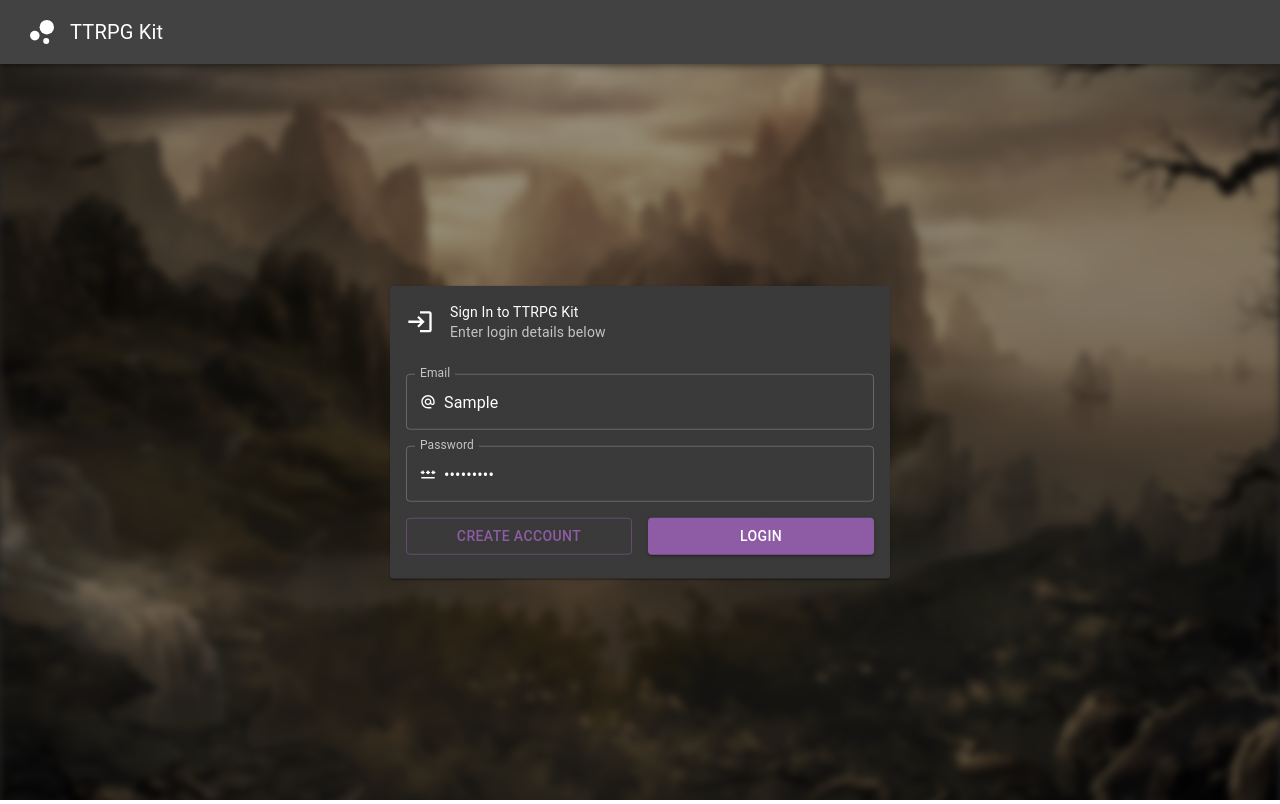
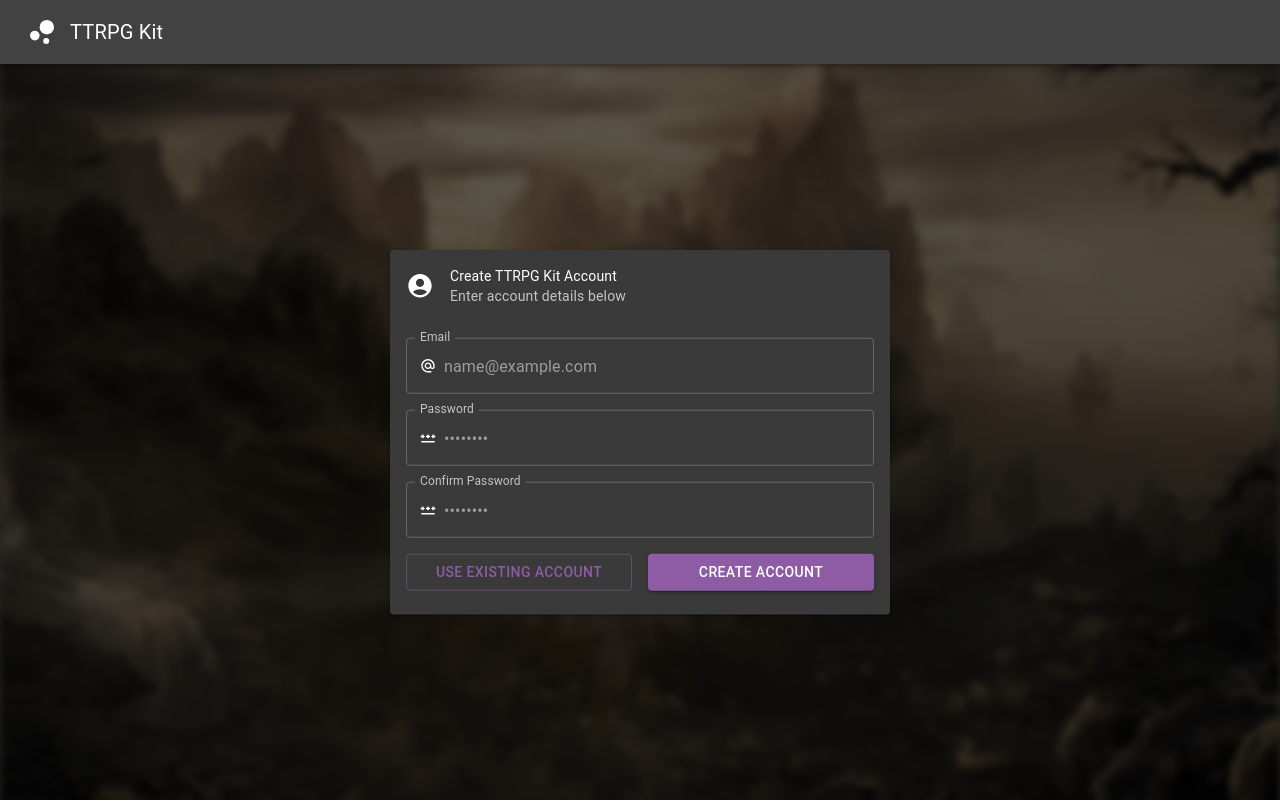
Before and after one commit to iTecAI/ttrpg-toolkit, a React (Create React App) app in the folder client/: page /login in a window 1280 px wide. Both pictures are taken after typing "Sample", "Sample123" into the empty fields and a click on the button "CREATE ACCOUNT". Built offline with nearby package versions, Linux system fonts and the light colour scheme.

Commit message:
login/signup form switching

```diff
--- a/client/src/pages/login/Login.tsx
+++ b/client/src/pages/login/Login.tsx
@@ -8,10 +8,23 @@ import {
     TextField,
 } from "@mui/material";
 import React, { useState } from "react";
-import { MdAlternateEmail, MdLogin, MdPassword } from "react-icons/md";
+import {
+    MdAccountCircle,
+    MdAlternateEmail,
+    MdLogin,
+    MdPassword,
+} from "react-icons/md";
 import "./style.scss";
 
-function LoginForm() {
+type loginMode = "login" | "signup";
+type loginStatus = null | "error" | "working" | "success";
+type formProps = {
+    setMode: (mode: loginMode) => void;
+    status: loginStatus;
+    setStatus: (status: loginStatus) => void;
+};
+
+function LoginForm(props: formProps) {
     const [email, setEmail] = useState("");
     const [pass, setPass] = useState("");
 
@@ -19,7 +32,7 @@ function LoginForm() {
         <Card className="login-form">
             <CardHeader
                 title="Sign In to TTRPG Kit"
-                subheader="Enter login details below"
+                subheader="Enter account details below"
                 avatar={<MdLogin size={28} className="header-icon" />}
             />
             <CardContent>
@@ -58,7 +71,12 @@ function LoginForm() {
                         spacing={2}
                         className="button-panel"
                     >
-                        <Button variant="outlined">Create Account</Button>
+                        <Button
+                            variant="outlined"
+                            onClick={() => props.setMode("signup")}
+                        >
+                            Create Account
+                        </Button>
                         <Button variant="contained">Login</Button>
                     </Stack>
                 </Stack>
@@ -67,8 +85,82 @@ function LoginForm() {
     );
 }
 
-type loginMode = "login" | "signup";
-type loginStatus = null | "error" | "working" | "success";
+function CreateAccountForm(props: formProps) {
+    const [email, setEmail] = useState("");
+    const [pass, setPass] = useState("");
+    const [passConfirm, setPassConfirm] = useState("");
+
+    return (
+        <Card className="login-form">
+            <CardHeader
+                title="Create TTRPG Kit Account"
+                subheader="Enter account details below"
+                avatar={<MdAccountCircle size={28} className="header-icon" />}
+            />
+            <CardContent>
+                <Stack spacing={2}>
+                    <TextField
+                        label="Email"
+                        value={email}
+                        onChange={(e) => setEmail(e.target.value)}
+                        placeholder="name@example.com"
+                        InputProps={{
+                            startAdornment: (
+                                <InputAdornment position="start">
+                                    <MdAlternateEmail />
+                                </InputAdornment>
+                            ),
+                        }}
+                        fullWidth
+                    />
+                    <TextField
+                        label="Password"
+                        value={pass}
+                        onChange={(e) => setPass(e.target.value)}
+                        placeholder="••••••••"
+                        InputProps={{
+                            startAdornment: (
+                                <InputAdornment position="start">
+                                    <MdPassword />
+                                </InputAdornment>
+                            ),
+                        }}
+                        fullWidth
+                        type="password"
+                    />
+                    <TextField
+                        label="Confirm Password"
+                        value={passConfirm}
+                        onChange={(e) => setPassConfirm(e.target.value)}
+                        placeholder="••••••••"
+                        InputProps={{
+                            startAdornment: (
+                                <InputAdornment position="start">
+                                    <MdPassword />
+                                </InputAdornment>
+                            ),
+                        }}
+                        fullWidth
+                        type="password"
+                    />
+                    <Stack
+                        direction={"row"}
+                        spacing={2}
+                        className="button-panel"
+                    >
+                        <Button
+                            variant="outlined"
+                            onClick={() => props.setMode("login")}
+                        >
+                            Use Existing Account
+                        </Button>
+                        <Button variant="contained">Create Account</Button>
+                    </Stack>
+                </Stack>
+            </CardContent>
+        </Card>
+    );
+}
 
 export function Login() {
     const [mode, setMode] = useState("login" as loginMode);
@@ -82,7 +174,19 @@ export function Login() {
                 src="assets/login-wallpaper.jpg"
             />
 
-            {mode === "login" ? <LoginForm /> : <></>}
+            {mode === "login" ? (
+                <LoginForm
+                    setMode={setMode}
+                    status={status}
+                    setStatus={setStatus}
+                />
+            ) : (
+                <CreateAccountForm
+                    setMode={setMode}
+                    status={status}
+                    setStatus={setStatus}
+                />
+            )}
         </div>
     );
 }
--- a/client/src/pages/login/style.scss
+++ b/client/src/pages/login/style.scss
@@ -15,7 +15,7 @@
         display: inline-block;
         width: 100vw;
         height: 100vh;
-        filter: blur(4px) brightness(50%) sepia(50%);
+        filter: blur(4px) brightness(30%) sepia(50%);
     }
 
     .login-form {
```
